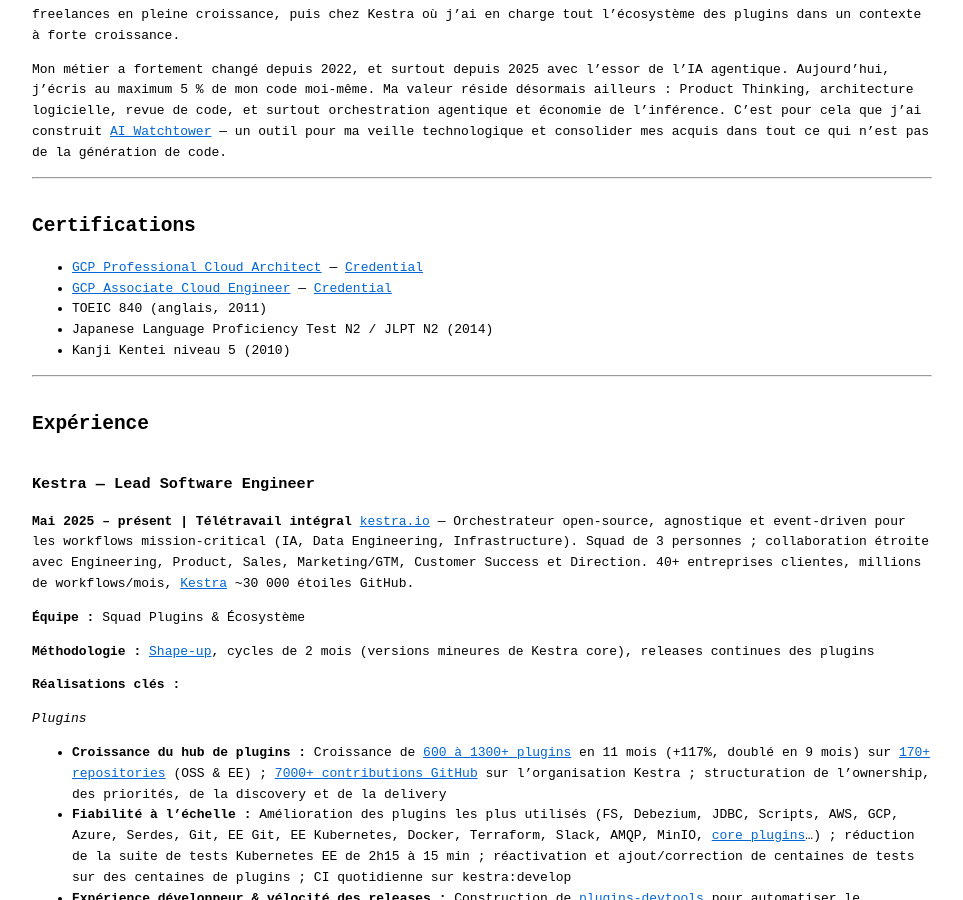
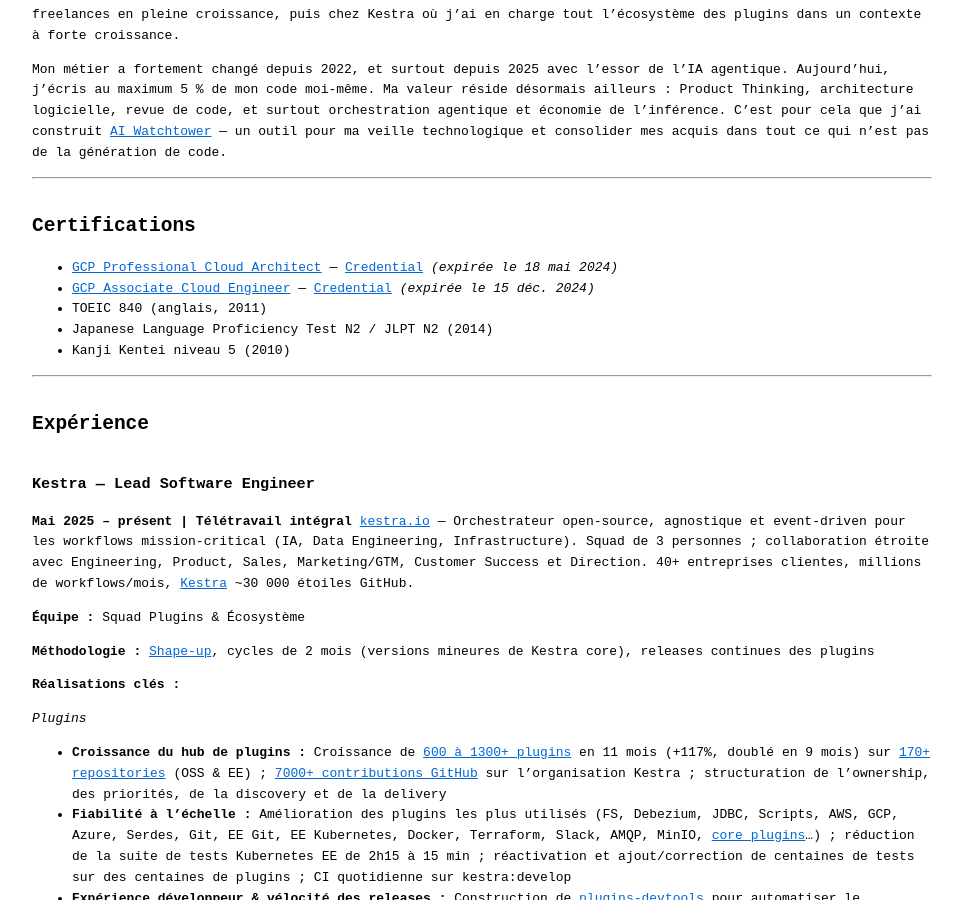
Before and after one commit to fdelbrayelle/fdelbrayelle.github.io, a Jekyll site: the page built from fr/cv.md, in a window 1280 px wide and 900 px high, scrolled down 456 px. Shown: the whole window, without its empty margins (158-1121 px from the left). Built offline with Jekyll 4.4.1, drawn with Linux system fonts in a browser that asks for light colours.

Commit message:
fix(cv): update GCP certification credentials to Credly and add expiry dates
Replace credential.net links with Credly badge URLs for both GCP certs,
and note their expiry dates (Cloud Architect: May 18, 2024;
Associate Cloud Engineer: Dec 15, 2024).

Co-Authored-By: Claude Sonnet 4.6 <noreply@anthropic.com>

```diff
--- a/_config.yml
+++ b/_config.yml
@@ -71,8 +71,8 @@ about_content: | # this will include new lines to allow paragraphs
 
   <strong>Certifications I have obtained:</strong>
 
-  - [GCP Professional Cloud Architect](https://cloud.google.com/certification/cloud-architect) ([Credential](https://www.credential.net/5aa5d083-f600-4b98-b51b-5771a7ad5878?key=91213c5cc024a76c2b2c6b7746f8e17bcedc825c2014f7806da6d40d68593d76))
-  - [GCP Associate Cloud Engineer](https://cloud.google.com/certification/cloud-engineer) ([Credential](https://www.credential.net/0174e9d2-01e0-4a0f-ba14-09e422afbb8b?key=8f5de6e92912aa8a99a313d766af4a279615f0f3acd4ea48c23189c2765aa41e))
+  - [GCP Professional Cloud Architect](https://cloud.google.com/certification/cloud-architect) ([Credential](https://www.credly.com/badges/a4bb8f42-ed80-44be-9e22-415ba7043651/public_url)) *(expired May 18, 2024)*
+  - [GCP Associate Cloud Engineer](https://cloud.google.com/certification/cloud-engineer) ([Credential](https://www.credly.com/badges/9c23295a-8d64-4c7d-bdb2-5be856b35893/public_url)) *(expired Dec 15, 2024)*
 
   <p style="text-align: center;">
     <img src="images/gcp-associate-cloud-engineer.png" alt="Associate Cloud Engineer" style="width: 220px" />
--- a/_data/fr_site.yml
+++ b/_data/fr_site.yml
@@ -19,8 +19,8 @@ about_content: | # this will include new lines to allow paragraphs
 
   <strong>Les certifications que j'ai passées :</strong>
 
-  - [GCP Professional Cloud Architect](https://cloud.google.com/certification/cloud-architect) ([Credential](https://www.credential.net/5aa5d083-f600-4b98-b51b-5771a7ad5878?key=91213c5cc024a76c2b2c6b7746f8e17bcedc825c2014f7806da6d40d68593d76))
-  - [GCP Associate Cloud Engineer](https://cloud.google.com/certification/cloud-engineer) ([Credential](https://www.credential.net/0174e9d2-01e0-4a0f-ba14-09e422afbb8b?key=8f5de6e92912aa8a99a313d766af4a279615f0f3acd4ea48c23189c2765aa41e))
+  - [GCP Professional Cloud Architect](https://cloud.google.com/certification/cloud-architect) ([Credential](https://www.credly.com/badges/a4bb8f42-ed80-44be-9e22-415ba7043651/public_url)) *(expirée le 18 mai 2024)*
+  - [GCP Associate Cloud Engineer](https://cloud.google.com/certification/cloud-engineer) ([Credential](https://www.credly.com/badges/9c23295a-8d64-4c7d-bdb2-5be856b35893/public_url)) *(expirée le 15 déc. 2024)*
 
   <p style="text-align: center;">
     <img src="/images/gcp-associate-cloud-engineer.png" alt="Associate Cloud Engineer" style="width: 220px" />
--- a/fr/cv.md
+++ b/fr/cv.md
@@ -30,8 +30,8 @@ Mon métier a fortement changé depuis 2022, et surtout depuis 2025 avec l'essor
 
 ## Certifications
 
-- [GCP Professional Cloud Architect](https://cloud.google.com/certification/cloud-architect) — [Credential](https://www.credential.net/5aa5d083-f600-4b98-b51b-5771a7ad5878?key=91213c5cc024a76c2b2c6b7746f8e17bcedc825c2014f7806da6d40d68593d76)
-- [GCP Associate Cloud Engineer](https://cloud.google.com/certification/cloud-engineer) — [Credential](https://www.credential.net/0174e9d2-01e0-4a0f-ba14-09e422afbb8b?key=8f5de6e92912aa8a99a313d766af4a279615f0f3acd4ea48c23189c2765aa41e)
+- [GCP Professional Cloud Architect](https://cloud.google.com/certification/cloud-architect) — [Credential](https://www.credly.com/badges/a4bb8f42-ed80-44be-9e22-415ba7043651/public_url) *(expirée le 18 mai 2024)*
+- [GCP Associate Cloud Engineer](https://cloud.google.com/certification/cloud-engineer) — [Credential](https://www.credly.com/badges/9c23295a-8d64-4c7d-bdb2-5be856b35893/public_url) *(expirée le 15 déc. 2024)*
 - TOEIC 840 (anglais, 2011)
 - Japanese Language Proficiency Test N2 / JLPT N2 (2014)
 - Kanji Kentei niveau 5 (2010)
```
Also changed, not shown: cv.md (+2 -2 lines).
